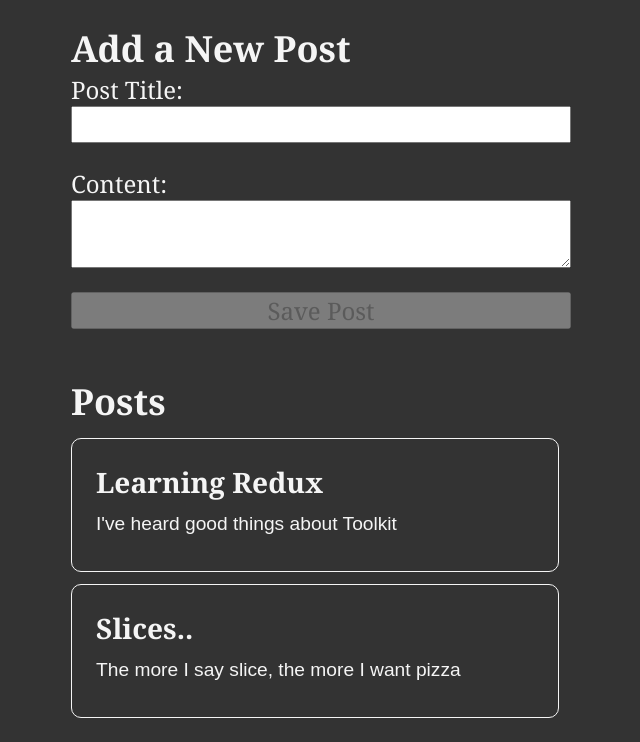
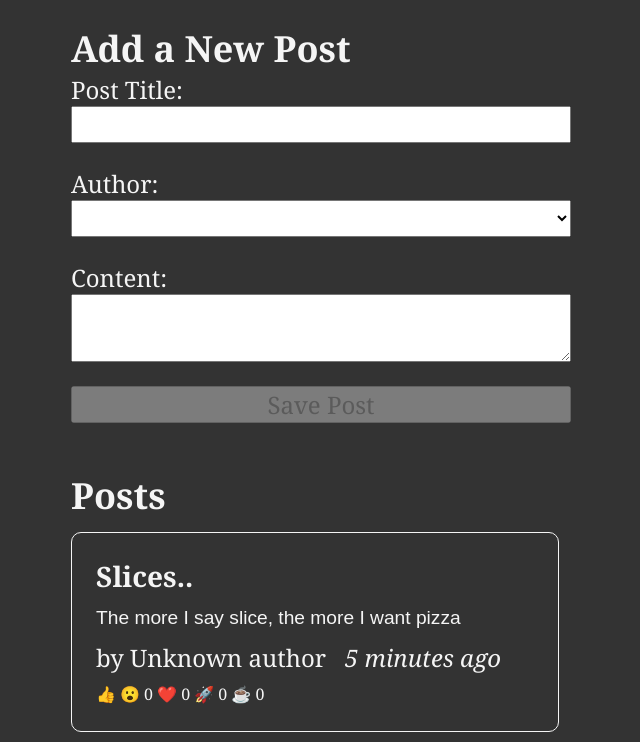
Before and after one commit to halilibrahimcelik/Redux-blog, a React (Create React App) app: page / in a window 1280 px wide. Shown: the top 742 px of the page, without its empty margins (319-959 px from the left). Built offline with nearby package versions, Linux system fonts and the light colour scheme.

Commit message:
Added emoji component

```diff
--- a/package.json
+++ b/package.json
@@ -7,6 +7,7 @@
     "@testing-library/jest-dom": "^5.16.4",
     "@testing-library/react": "^13.3.0",
     "@testing-library/user-event": "^13.5.0",
+    "date-fns": "^2.29.1",
     "react": "^18.2.0",
     "react-dom": "^18.2.0",
     "react-redux": "^8.0.2",
--- a/src/App.js
+++ b/src/App.js
@@ -1,5 +1,6 @@
 import AddPostForm from "./components/AddPostForm";
 import PostList from "./components/PostList";
+
 function App() {
   return (
     <main className="App">
--- a/src/app/features/post/postSlice.jsx
+++ b/src/app/features/post/postSlice.jsx
@@ -1,14 +1,31 @@
 import { createSlice, nanoid } from "@reduxjs/toolkit";
+import { sub } from "date-fns";
 const initialState = [
   {
     id: "1",
     title: "Learning Redux",
     content: "I've heard good things about Toolkit",
+    date: sub(new Date(), { minutes: 10 }).toISOString(),
+    reactions: {
+      thumpsUp: 0,
+      wow: 0,
+      heart: 0,
+      rocket: 0,
+      coffee: 0,
+    },
   },
   {
-    id: "",
+    id: "2",
     title: "Slices..",
     content: "The more I say slice, the more I want pizza",
+    date: sub(new Date(), { minutes: 5 }).toISOString(),
+    reactions: {
+      thumpsUp: 0,
+      wow: 0,
+      heart: 0,
+      rocket: 0,
+      coffee: 0,
+    },
   },
 ];
 
@@ -20,15 +37,31 @@ const postSlice = createSlice({
       reducer(state, action) {
         state.push(action.payload);
       },
-      prepare(title, content) {
+      prepare(title, content, userId) {
         return {
           payload: {
             id: nanoid(),
             title,
             content,
+            userId,
+            date: new Date().toISOString(),
+            reactions: {
+              thumpsUp: 0,
+              wow: 0,
+              heart: 0,
+              rocket: 0,
+              coffee: 0,
+            },
           },
         };
       },
+    },
+    reactionAdded(state, action) {
+      const { postId, reaction } = action.payload;
+      const existingPosts = state.find((post) => post.id === postId);
+      if (existingPosts) {
+        existingPosts.reactions[reaction]++;
+      }
     },
   },
 });
@@ -38,4 +71,4 @@ export const selectAllPost = (state) => state.posts;
 
 export default postSlice.reducer;
 
-export const { postAdded } = postSlice.actions;
+export const { postAdded, reactionAdded } = postSlice.actions;
--- /dev/null
+++ b/src/app/features/users/userSlice.jsx
@@ -0,0 +1,17 @@
+import { createSlice } from "@reduxjs/toolkit";
+
+const initialState = [
+  { id: "0", name: "Dude Lebowski" },
+  { id: "1", name: "Neil Young" },
+  { id: "2", name: "Dave Gray" },
+];
+
+const userSlice = createSlice({
+  name: "users",
+  initialState,
+  reducers: {},
+});
+
+export default userSlice.reducer;
+
+export const selectAlluser = (state) => state.users;
--- a/src/app/store.js
+++ b/src/app/store.js
@@ -1,9 +1,11 @@
 import { configureStore } from "@reduxjs/toolkit";
 import postsReducer from "./features/post/postSlice";
+import userReducer from "./features/users/userSlice";
 
 const store = configureStore({
   reducer: {
     posts: postsReducer,
+    users: userReducer,
   },
 });
 
--- a/src/components/AddPostForm.jsx
+++ b/src/components/AddPostForm.jsx
@@ -1,35 +1,38 @@
 import React, { useState } from "react";
 import { postAdded } from "../app/features/post/postSlice";
 import { useDispatch, useSelector } from "react-redux";
-import { nanoid } from "@reduxjs/toolkit";
+
+import { selectAlluser } from "../app/features/users/userSlice";
 
 const AddPostForm = () => {
   const dispatch = useDispatch();
-  // const userOptions=useSelector(state)
+  const userNames = useSelector(selectAlluser);
   const [title, setTitle] = useState("");
   const [content, setContent] = useState("");
 
-  // const [userId, setUserId] = useState("");
+  const [userId, setUserId] = useState("");
 
   const onTitleChanged = (e) => setTitle(e.target.value);
   const onContentChanged = (e) => setContent(e.target.value);
-  // const onAuthorChanged = (e) => setUserId(e.target.value);
+  const onAuthorChanged = (e) => setUserId(e.target.value);
 
   const onSavePostClicked = () => {
     if (title && content) {
-      dispatch(postAdded(title, content));
+      dispatch(postAdded(title, content, userId));
     }
     setContent("");
     setTitle("");
+    setUserId("");
   };
 
-  const canSave = Boolean(title) && Boolean(content);
+  const canSave = Boolean(title) && Boolean(content) && Boolean(userId);
+  //?we check if title content and userId all true if it, then button is enabled.
 
-  // const usersOptions = users.map((user) => (
-  //   <option key={user.id} value={user.id}>
-  //     {user.name}
-  //   </option>
-  // ));
+  const usersOptions = userNames.map((user) => (
+    <option key={user.id} value={user.id}>
+      {user.name}
+    </option>
+  ));
 
   return (
     <section>
@@ -43,11 +46,11 @@ const AddPostForm = () => {
           value={title}
           onChange={onTitleChanged}
         />
-        {/* <label htmlFor="postAuthor">Author:</label>
+        <label htmlFor="postAuthor">Author:</label>
         <select id="postAuthor" value={userId} onChange={onAuthorChanged}>
           <option value=""></option>
           {usersOptions}
-        </select> */}
+        </select>
         <label htmlFor="postContent">Content:</label>
         <textarea
           id="postContent"
--- /dev/null
+++ b/src/components/PostAuthor.jsx
@@ -0,0 +1,12 @@
+import { useSelector } from "react-redux";
+import { selectAlluser } from "../app/features/users/userSlice";
+
+import React from "react";
+
+const PostAuthor = ({ userId }) => {
+  const users = useSelector(selectAlluser);
+  const author = users.find((user) => user.id === userId);
+  return <span>by {author ? author.name : "Unknown author"} </span>;
+};
+
+export default PostAuthor;
--- a/src/components/PostList.jsx
+++ b/src/components/PostList.jsx
@@ -1,14 +1,24 @@
 import { useSelector } from "react-redux/es/exports";
 import { selectAllPost } from "../app/features/post/postSlice";
+import PostAuthor from "./PostAuthor";
 import React from "react";
+import TimeAgo from "./TimeAgo";
+import ReactionButtons from "./ReactionButtons";
 
 const PostList = () => {
   const posts = useSelector(selectAllPost);
+  //slice creates a shadow copy of posts array
+  const orderedPost = posts
+    .slice()
+    .sort((a, b) => b.date.localeCompare(a.date));
   //?we are creating article for each posts
-  const renderedPosts = posts.map((post) => (
+  const renderedPosts = orderedPost.map((post) => (
     <article key={post.id}>
       <h3>{post.title} </h3>
       <p>{post.content.substring(0, 100)} </p>
+      <PostAuthor userId={post.userId} />
+      <TimeAgo timestamp={post.date} />
+      <ReactionButtons post={post} />
     </article>
   ));
   return (
--- /dev/null
+++ b/src/components/ReactionButtons.jsx
@@ -0,0 +1,31 @@
+import { useDispatch } from "react-redux";
+import { reactionAdded } from "../app/features/post/postSlice";
+const reactionEmoji = {
+  thumbsUp: "👍",
+  wow: "😮",
+  heart: "❤️",
+  rocket: "🚀",
+  coffee: "☕",
+};
+
+const ReactionButtons = ({ post }) => {
+  const dispatch = useDispatch();
+
+  const reactionButtons = Object.entries(reactionEmoji).map(([name, emoji]) => {
+    return (
+      <button
+        key={name}
+        type="button"
+        className="reactionButton"
+        onClick={() =>
+          dispatch(reactionAdded({ postId: post.id, reaction: name }))
+        }
+      >
+        {emoji} {post.reactions[name]}
+      </button>
+    );
+  });
+
+  return <div>{reactionButtons}</div>;
+};
+export default ReactionButtons;
--- /dev/null
+++ b/src/components/TimeAgo.jsx
@@ -0,0 +1,18 @@
+import { parseISO, formatDistanceToNow } from "date-fns";
+import React from "react";
+
+const TimeAgo = ({ timestamp }) => {
+  let timeAgo = "";
+  if (timestamp) {
+    const date = parseISO(timestamp);
+    const timePeriod = formatDistanceToNow(date);
+    timeAgo = `${timePeriod} ago`;
+  }
+  return (
+    <span title={timestamp}>
+      &nbsp; <i>{timeAgo} </i>
+    </span>
+  );
+};
+
+export default TimeAgo;
```
Also changed, not shown: 1 other file (tests, documents, lock files or other folders).
